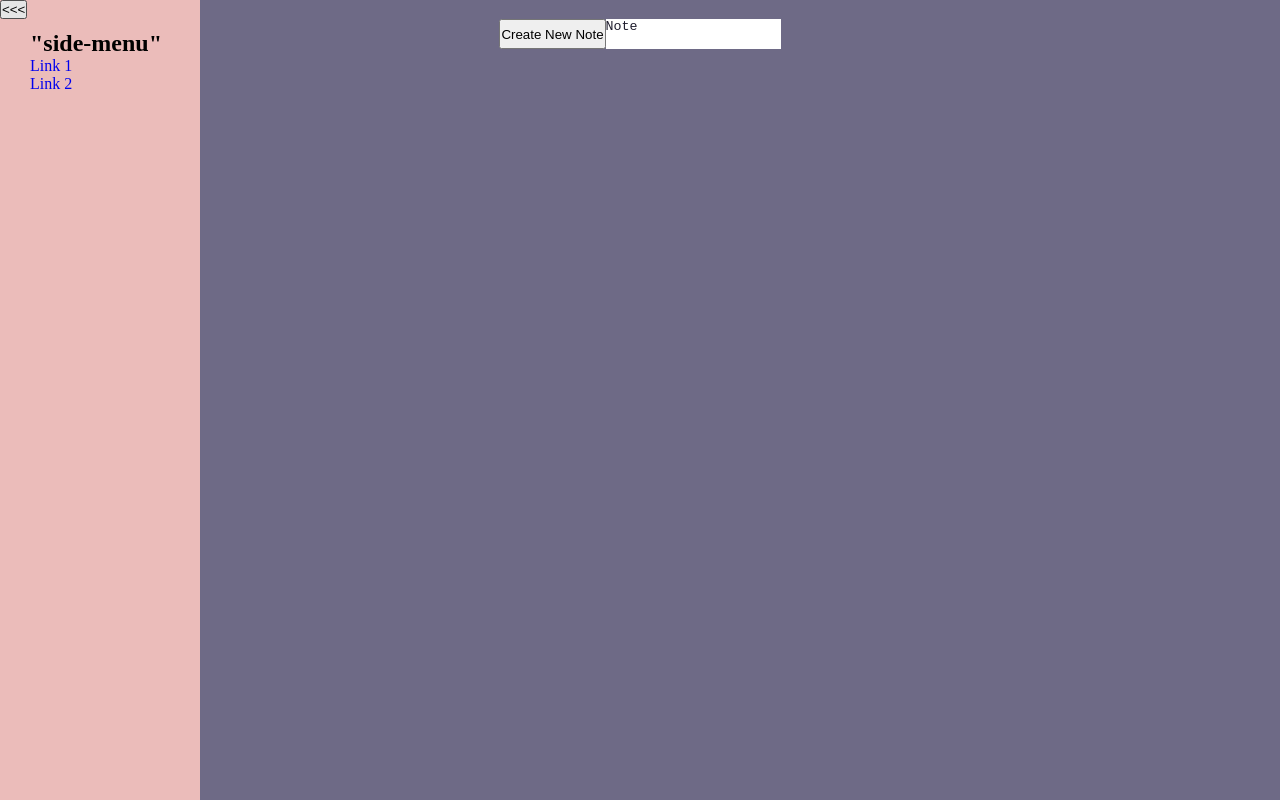
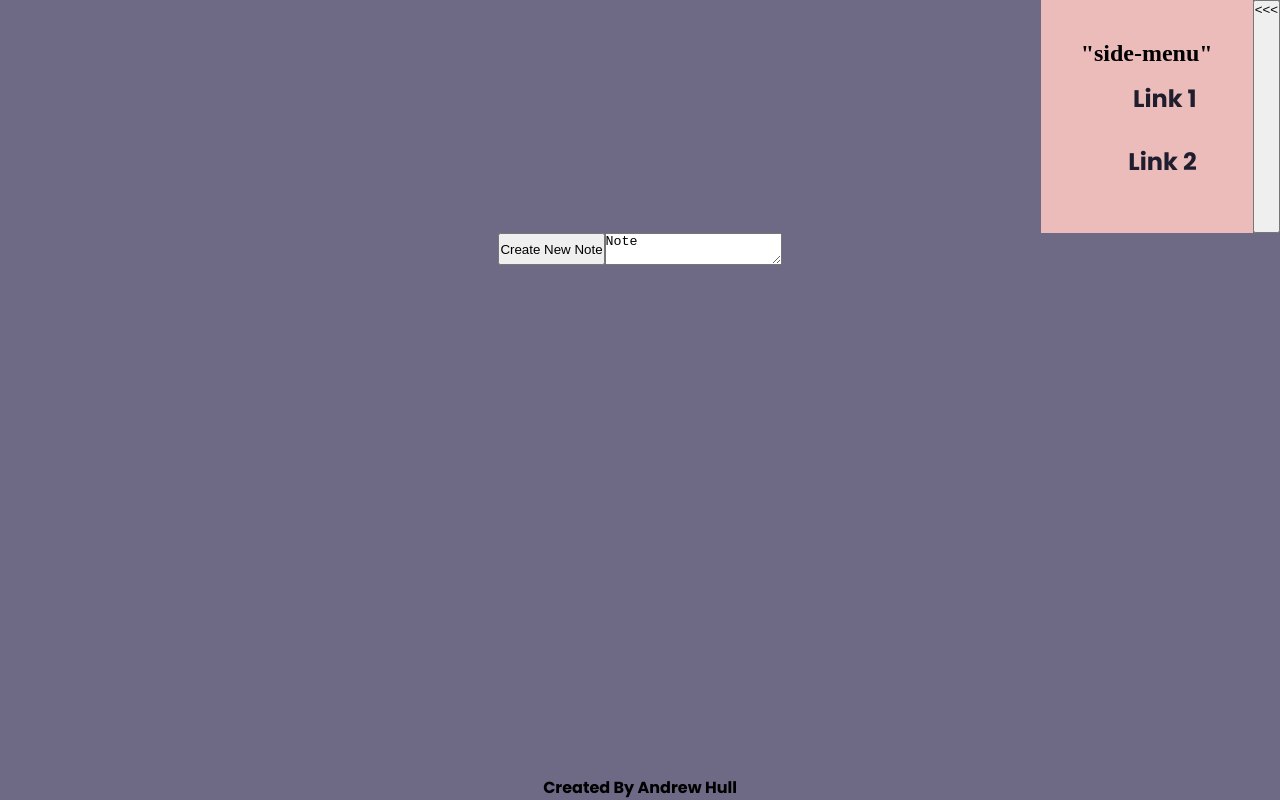
Before and after one commit to AndrewTake/Andrew_Hull_assignment1, a plain HTML site: page index.html in a window 1280 px wide. Drawn offline with Linux system fonts and the light colour scheme; a web font is replaced by a local one.

Commit message:
fixed colours

```diff
--- a/CSS/style.css
+++ b/CSS/style.css
@@ -9,54 +9,49 @@
 body {
   background: #6e6a86;
 }
-
+li {
+  font-family: "Poppins", sans-serif;
+  font-weight: 600;
+}
+/* CLASSES */
 .container {
   display: flex;
-  position: relative;
+  justify-content: end;
 }
 
 .container .contained {
-  position: fixed;
-  width: 200px;
+  position: right;
+  height: auto;
   height: 100%;
   background: #ebbcba;
-  padding: 30px;
+  padding: 40px;
 }
-.notelinks {
+
+.notelinks,
+a {
+  margin: 0px;
+  color: #1f1d2e;
+  font-weight: 700;
   display: flex;
   justify-content: right;
-  color: #26233a;
-  height: inherit;
-  top: 0;
-  list-style-type: none;
-  padding-right: 20px;
+  color: #1f1d2e;
+  padding: 14px 16px;
+  font-size: 1.5em;
+  text-decoration: none;
+  transition: opacity 300ms ease;
 }
 
-.links {
-  display: flex;
-  padding: right;
-}
 .button {
   display: flex;
   position: relative;
   width: auto;
-  justify-content: flex;
-}
-
-.notebox {
-  width: fit-content;
-  resize: none;
-  display: flex;
-  justify-content: left;
-  border: none;
-  color: #1f1d2e;
-  resize: none;
+  justify-content: end;
 }
 
 .textareadiv {
   display: flex;
   justify-content: center;
-  margin-top: 30%;
+  margin-top: none;
   resize: none;
 }
 
@@ -81,6 +76,16 @@ body {
 .About {
   display: flex;
   justify-content: right;
+}
+
+footer {
+  text-align: center;
+  left: 0;
+  bottom: 0;
+  width: 100%;
+  position: fixed;
+  font-family: "Poppins", sans-serif;
+  font-weight: 600;
 }
 
 /* .navContainer {
```
